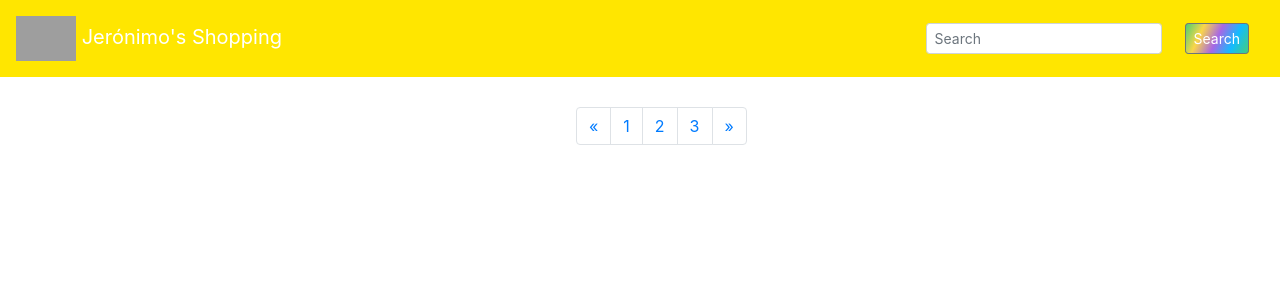
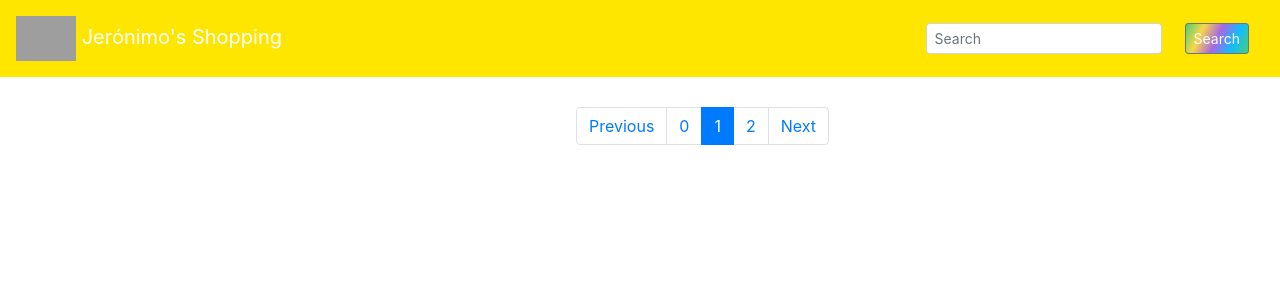
Before and after one commit to jadope/MercadoLibreSearch-Vue, a Vue app: page / in a window 1280 px wide. Shown: the top 300 px of the page. Built offline with nearby package versions, Linux system fonts and the light colour scheme; grey boxes are pictures that could not be loaded.

Commit message:
Paginacion terminada. Faltan detallitos, but need to sleep.

```diff
--- a/src/components/ListItems.vue
+++ b/src/components/ListItems.vue
@@ -28,25 +28,31 @@
       id="centered"
     ></Items>
 
-<nav aria-label="Page navigation example" id="pag">
+    <div id="pag">
+      <nav aria-label="Page navigation example" id="pagination">
         <ul class="pagination">
           <li class="page-item">
-      <a class="page-link" href="#" aria-label="Previous">
-        <span aria-hidden="true">&laquo;</span>
-        <span class="sr-only">Previous</span>
+            <a class="page-link" v-on:click="previouspage">Previous</a>
+          </li>
+          <li class="page-item">
+            <a class="page-link">{{page-1}}</a>
+          </li>
+          <li class="page-item active">
+            <a class="page-link" href="#">
+              {{page}}
+              <span class="sr-only"></span>
             </a>
           </li>
-    <li class="page-item"><a class="page-link" href="#">1</a></li>
-    <li class="page-item"><a class="page-link" href="#">2</a></li>
-    <li class="page-item"><a class="page-link" href="#">3</a></li>
           <li class="page-item">
-      <a class="page-link" href="#" aria-label="Next">
-        <span aria-hidden="true">&raquo;</span>
-        <span class="sr-only">Next</span>
-      </a>
+            <a class="page-link">{{page+1}}</a>
+          </li>
+          <li class="page-item">
+            <a class="page-link" v-on:click="nextpage">Next</a>
           </li>
         </ul>
-</nav>  </div>
+      </nav>
+    </div>
+  </div>
 </template>
 
 
@@ -60,6 +66,8 @@ export default {
     return {
       info: [],
       value: null || "",
+      page: 1,
+      offset: 0,
     };
   },
   components: {
@@ -69,14 +77,28 @@ export default {
   props: ["object"],
 
   methods: {
-    getItem(e) {
-      e.preventDefault();
+    getItem() {
       Axios.get(
-        `https://api.mercadolibre.com/sites/MCO/search?q=${this.value}`
+        `https://api.mercadolibre.com/sites/MCO/search?q=${this.value}&offset=${this.offset}`
       ).then((response) => {
         this.info = response.data.results;
       });
     },
+
+    nextpage() { //Acá me falta validar que cuando llegue al límite en item.paging.total, deje de subir.
+      this.page = this.page + 1;
+      this.offset = this.offset + 50;
+      this.getItem();
+    },
+
+    previouspage() {
+      if (this.page > 1) {
+        this.offset = this.offset - 50;
+        this.page = this.page - 1;
+        this.getItem();
+      }
+    },
+
     //   sellerName: function(id){
     //     Axios.get(`https://api.mercadolibre.com/users/${id}`)
     //     .then(response => {
@@ -94,13 +116,14 @@ export default {
 #navbarr {
   background-color: #ffe600;
 }
-#centered{
+#centered {
   display: flex;
-    margin-left: 40%;}
+  margin-left: 40%;
+}
 
-
-#pag{
+#pag {
   list-style: none;
   padding-top: 30px;
-    margin-left: 45%;}
+  margin-left: 45%;
+}
 </style>
```
Lines whose indentation alone changed are shown as unchanged.
